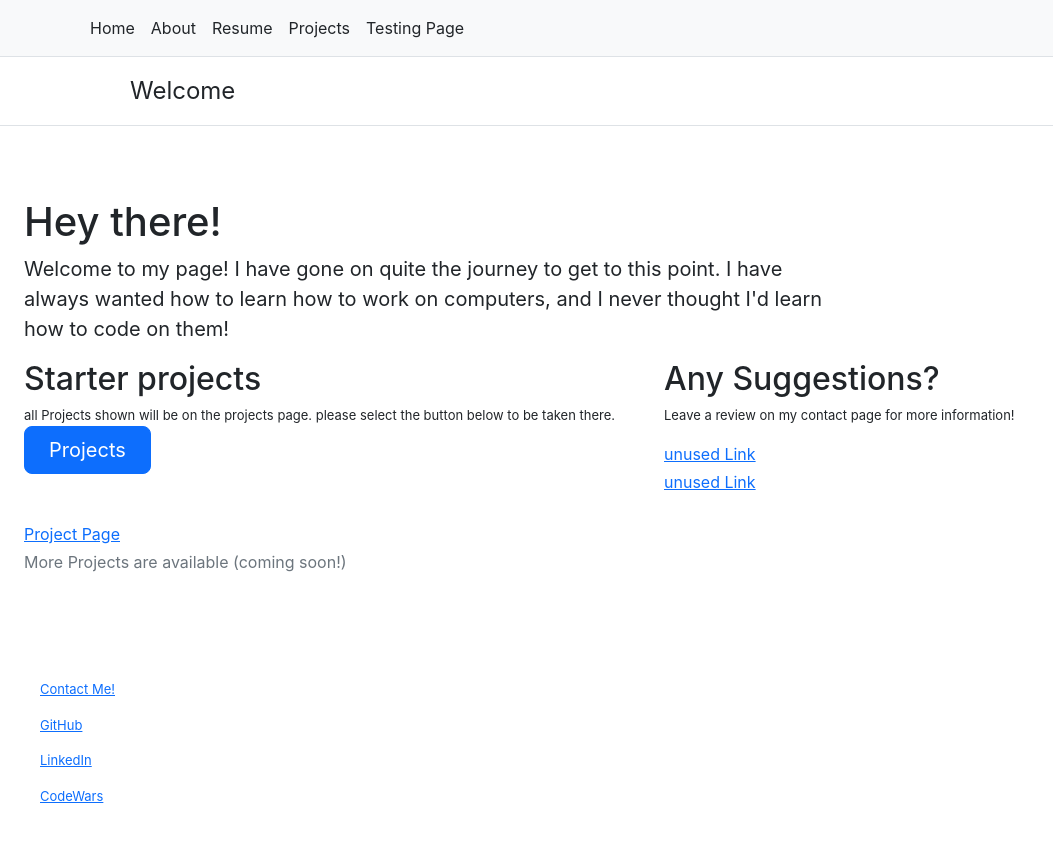
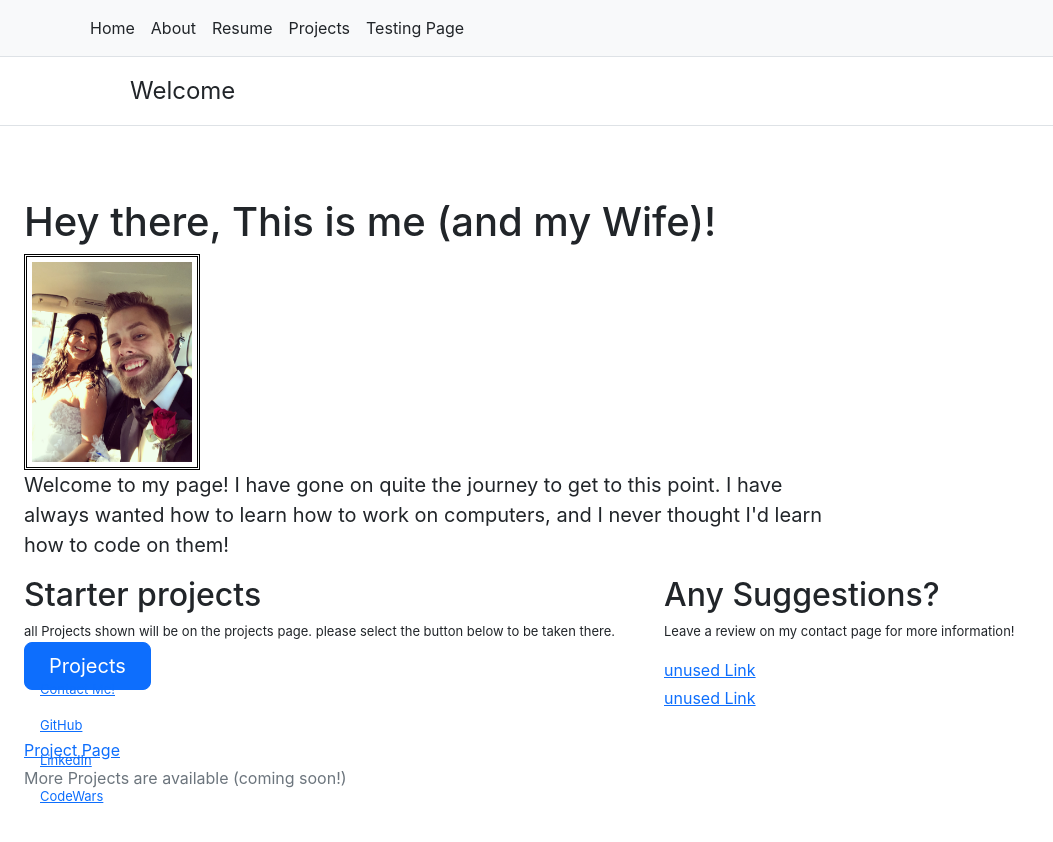
Before and after one commit to Lil-Chevy/react-web-page, a React (Create React App) app: page /About in a window 1280 px wide. Shown: the top 842 px of the page, without its empty margins (0-1053 px from the left). Before the commit the page ends 806 px from the top, so only its background shows below. Built offline with nearby package versions, Linux system fonts and the light colour scheme.

Commit message:
add image for refernce

```diff
--- a/src/components/About/about.css
+++ b/src/components/About/about.css
@@ -0,0 +1,16 @@
+.section {
+}
+
+.photo-box {
+  /* dont change below this line */
+  width: fit-content;
+  padding: 5px;
+  border-style: double;
+  border-color: black;
+}
+
+.about-photo {
+  width: 20vh;
+  height: auto;
+  margin-bottom: auto;
+}
--- a/src/components/About/index.js
+++ b/src/components/About/index.js
@@ -1,17 +1,25 @@
 import React from "react";
 import "./about.css";
 import "../../App.css";
+import AboutPhoto from "../../assets/Photos/weddingPhoto.jpg";
 
 function About() {
   return (
-    <section className="yeet">
+    <section className="section">
       <div className="mx-auto p-4 py-md-5">
         <div>
-          <h1>Hey there!</h1>
+          <h1>Hey there, This is me (and my Wife)!</h1>
+          <div className="photo-box">
+            <img
+              className="about-photo"
+              src={AboutPhoto}
+              alt="Photograph of the Author"
+            />
+          </div>
           <p className="fs-5 col-md-8">
             Welcome to my page! I have gone on quite the journey to get to this
             point. I have always wanted how to learn how to work on computers,
-            and I never thought I'd learn how to code on them!{" "}
+            and I never thought I'd learn how to code on them!
           </p>
           <div className="row g-5">
             <div className="col-md-6">
```
Also changed, not shown: src/assets/Photos/weddingPhoto.jpg (added).
